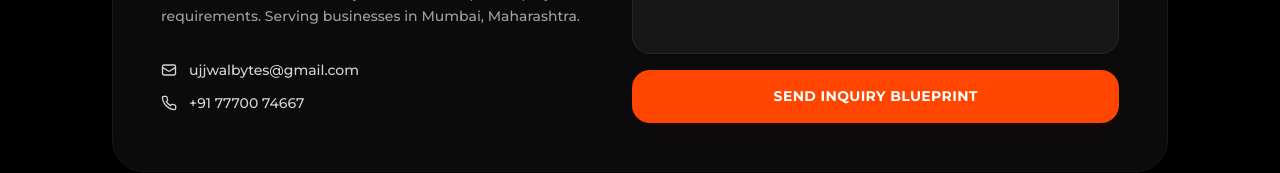
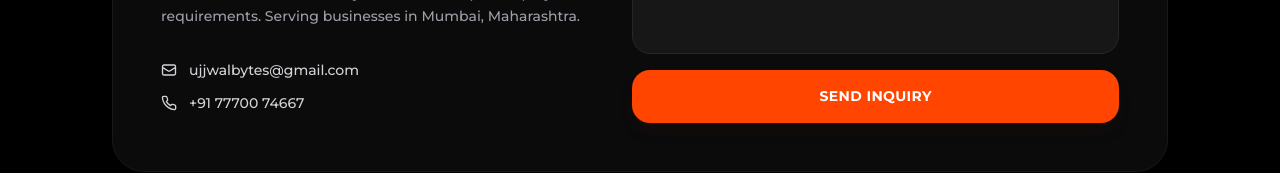
Before and after one commit to Ujjwal-bytes/ujjwaltech, a Next.js app: page / in a window 1280 px wide. Shown: the part 4855-5028 px from the top of the page. Built offline with nearby package versions, Linux system fonts and the light colour scheme.

Commit message:
updatde foooter

```diff
--- a/app/components/Footer.tsx
+++ b/app/components/Footer.tsx
@@ -216,7 +216,7 @@ export default function PortfolioFooter() {
                   disabled={isLoading}
                   className="bg-[#ff4500] text-white font-bold text-[14px] tracking-wide uppercase px-8 py-4 rounded-2xl hover:bg-orange-600 transition-colors w-full shadow-lg shadow-orange-950/20 disabled:opacity-50 disabled:cursor-not-allowed"
                 >
-                  {isLoading ? "Sending..." : "Send Inquiry Blueprint"}
+                  {isLoading ? "Sending..." : "Send Inquiry"}
                 </button>
 
                 {/* Success/Error Messages */}
```
